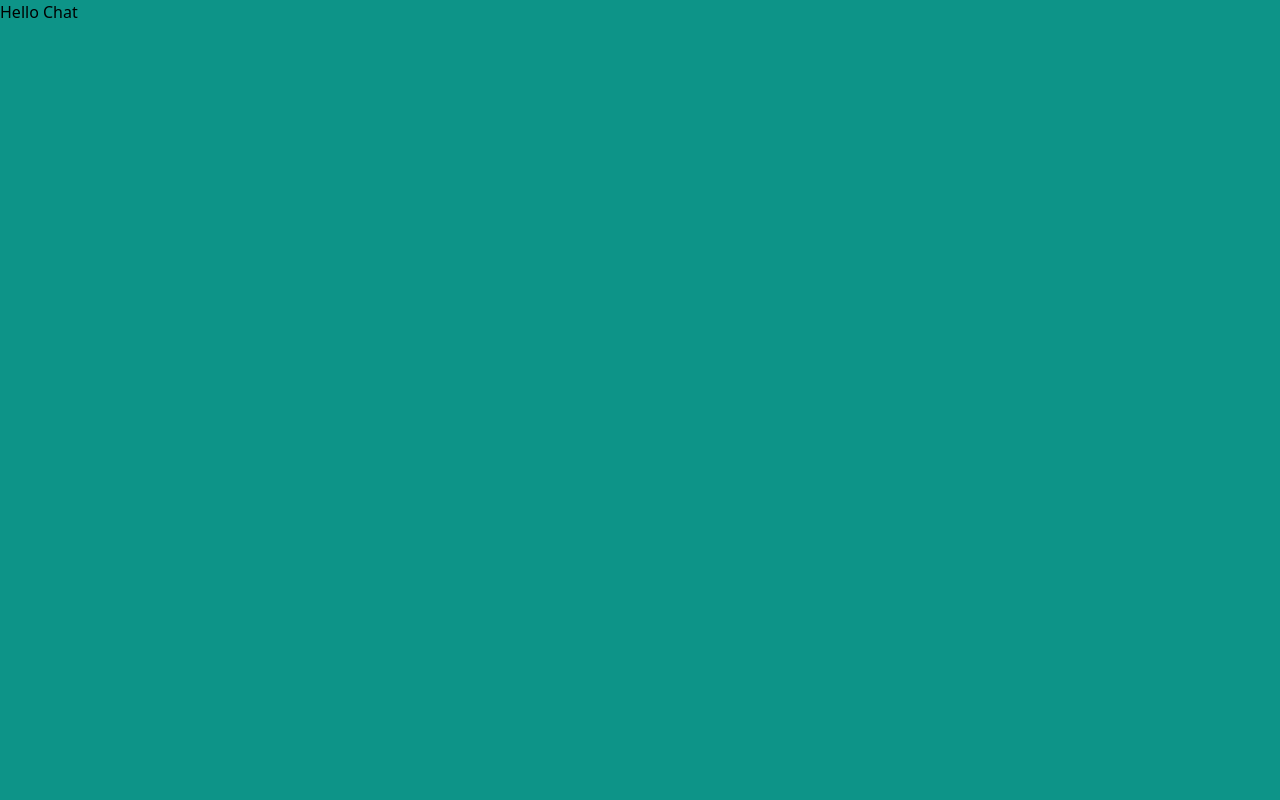
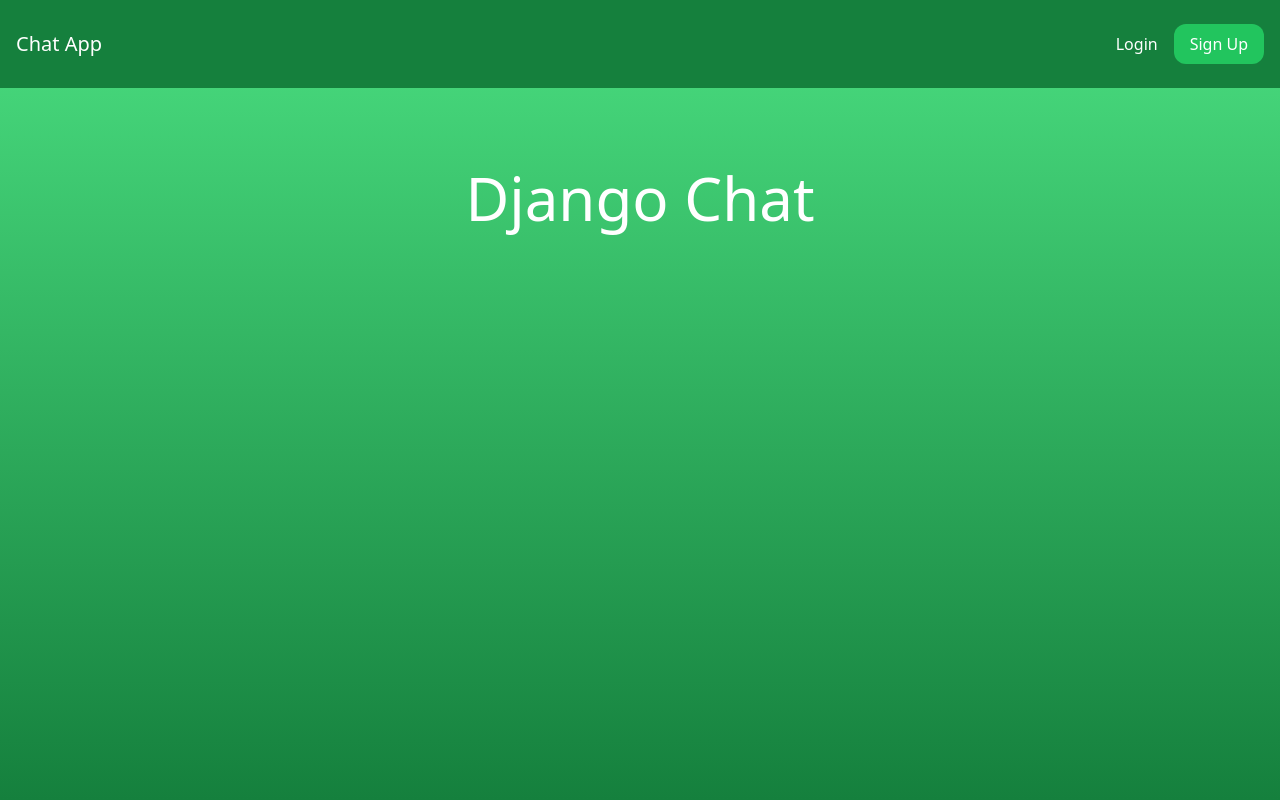
Before and after one commit to WajahatKanju/dj_chat_replica, a Django app: page / in a window 1280 px wide. Before the commit the page is almost empty. Run offline with Django 4.2, Linux system fonts and the light colour scheme; some libraries are stand-ins or nearby versions.

Commit message:
Basic Design Complete

```diff
--- a/chat/templates/chat/base.html
+++ b/chat/templates/chat/base.html
@@ -1,4 +1,4 @@
-<!Doctype html>
+<!DOCTYPE html>
 <html lang="en">
 <head>
     <meta charset="UTF-8">
@@ -6,11 +6,27 @@
           content="width=device-width, user-scalable=no, initial-scale=1.0, maximum-scale=1.0, minimum-scale=1.0">
     <meta http-equiv="X-UA-Compatible" content="ie=edge">
     <script src="https://cdn.tailwindcss.com"></script>
-    <title>Chat App</title>
+    <title>{% block title %} Django Chat {% endblock title %}</title>
 </head>
 <body class="min-h-screen">
-<header class="bg-teal-600 w-100 min-h-screen">
-    <h1>Hello Chat</h1>
-</header>
+{% block header %}
+    <header class="bg-gradient-to-b from-green-400 to-green-700 w-full min-h-screen">
+        <nav class="flex items-center justify-between px-4 py-6 bg-green-700">
+            <div>
+                <a href="/" class="text-xl text-white">Chat App</a>
+            </div>
+            <div class="flex items-center space-x-4">
+                <a href="/login" class="text-white hover:text-gray-200">Login</a>
+                <a href="/" class="px-4 py-2 rounded-xl text-white bg-green-500 hover:bg-green-800">Sign Up</a>
+            </div>
+
+        </nav>
+        {% block header-content %}
+        {% endblock header-content %}
+    </header>
+{% endblock header %}
+{% block content %}
+
+{% endblock content %}
 </body>
 </html>
--- /dev/null
+++ b/chat/templates/chat/frontpage.html
@@ -0,0 +1,7 @@
+{% extends 'chat/base.html' %}
+{% block title %} Welcome  | {% endblock title %}
+{% block header-content %}
+    <div class="p-10 lg:p-20 text-center">
+        <h1 class="text-3xl lg:text-6xl text-white">Django Chat</h1>
+    </div>
+{% endblock header-content %}
--- a/chat/views.py
+++ b/chat/views.py
@@ -2,4 +2,4 @@
 
 
 def index(request):
-    return render(request, 'chat/base.html', )
+    return render(request, 'chat/frontpage.html', )
--- a/core/settings.py
+++ b/core/settings.py
@@ -57,6 +57,7 @@
 ]
 
 WSGI_APPLICATION = 'core.wsgi.application'
+ASGI_APPLICATION = 'core.asgi.application'
 
 # Database
 # https://docs.djangoproject.com/en/4.2/ref/settings/#databases
```
